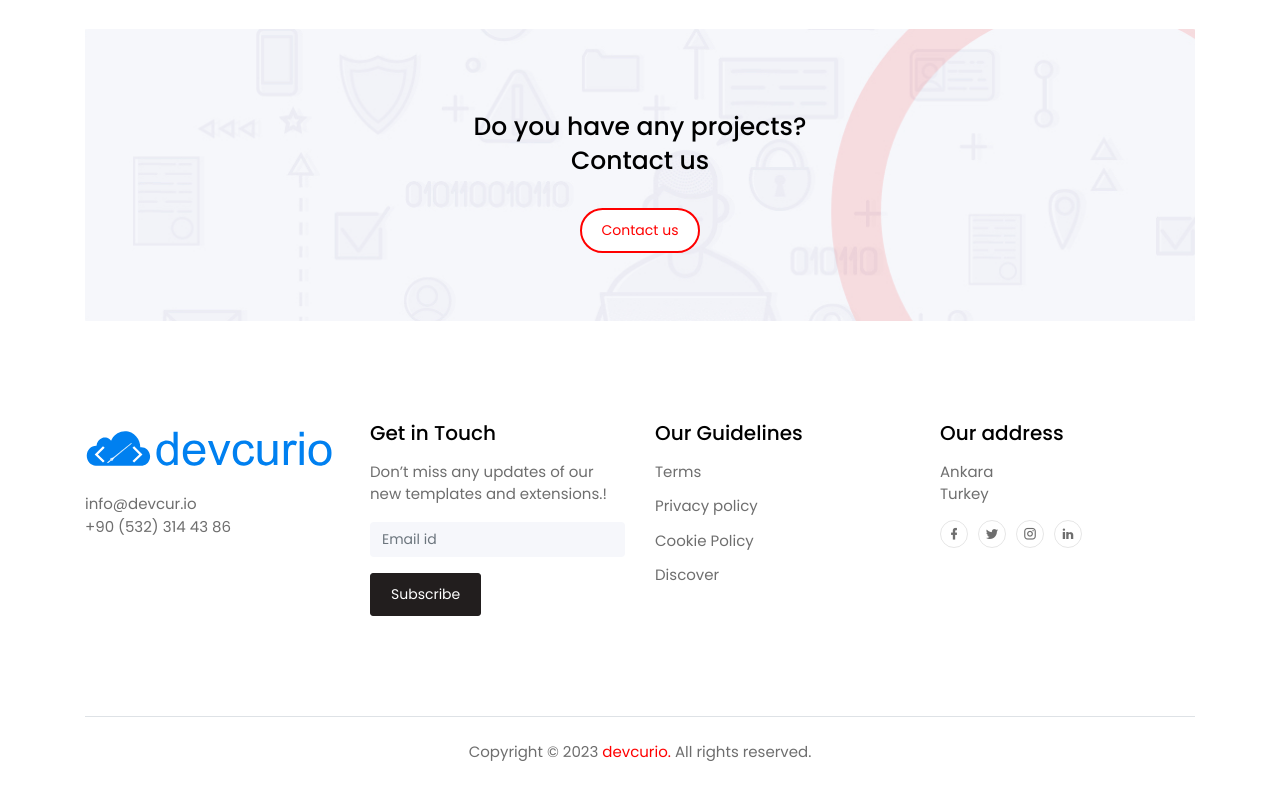
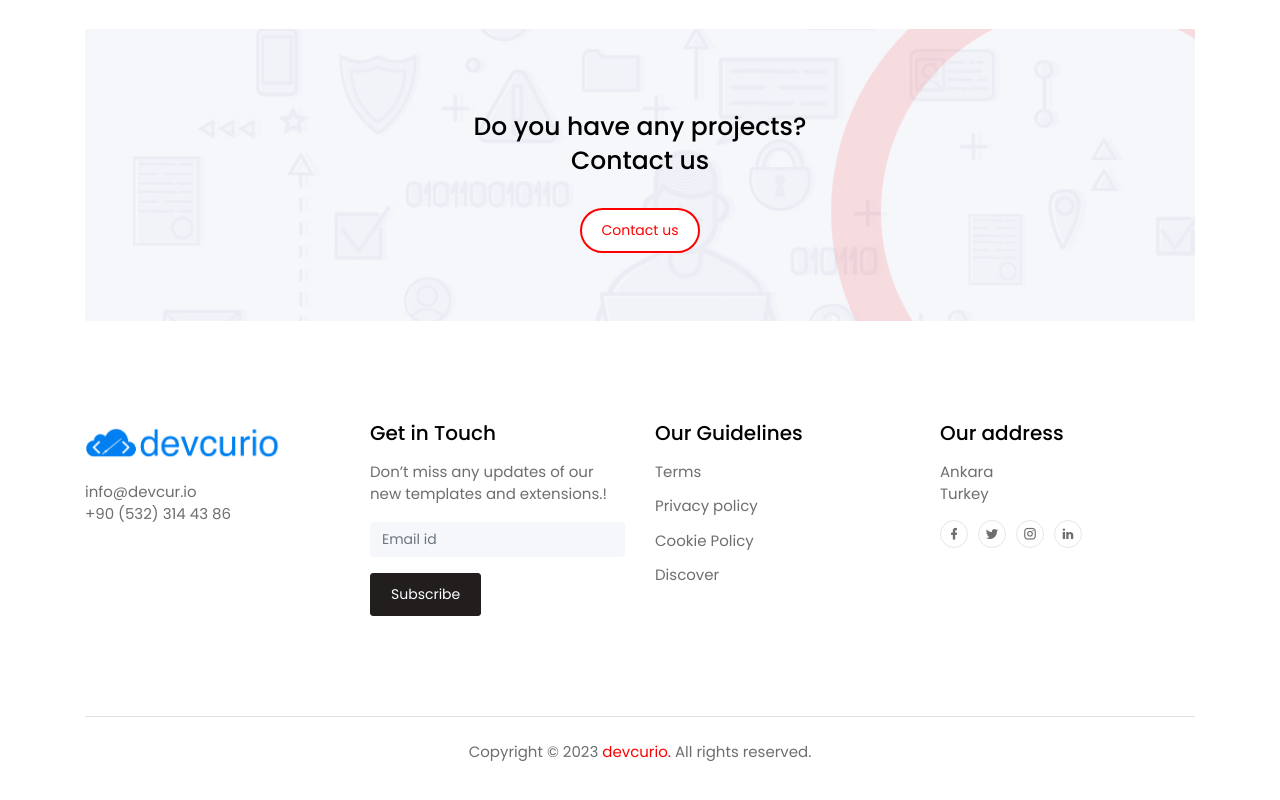
Before and after one commit to devcurio-team/website, a website: page index.html in a window 1280 px wide. Shown: the part 3627-4427 px from the top of the page. Drawn offline with Linux system fonts and the light colour scheme.

Commit message:
fix: bottom logo

```diff
--- a/index.html
+++ b/index.html
@@ -322,7 +322,7 @@
         <section class="contact-details" id="contact-details-section">
           <div class="row text-center text-md-left">
             <div class="col-12 col-md-6 col-lg-3 grid-margin">
-              <img src="images/logo-horizontal.svg" width="256px" alt="" class="pb-2" />
+              <img src="images/logo-horizontal.png" width="200px" alt="" class="pb-2" />
               <div class="pt-2">
                 <p class="text-muted m-0">info@devcur.io</p>
                 <p class="text-muted m-0">+90 (532) 314 43 86</p>
```
Also changed, not shown: images/logo-horizontal.png (added), images/logo-horizontal.svg (deleted).
